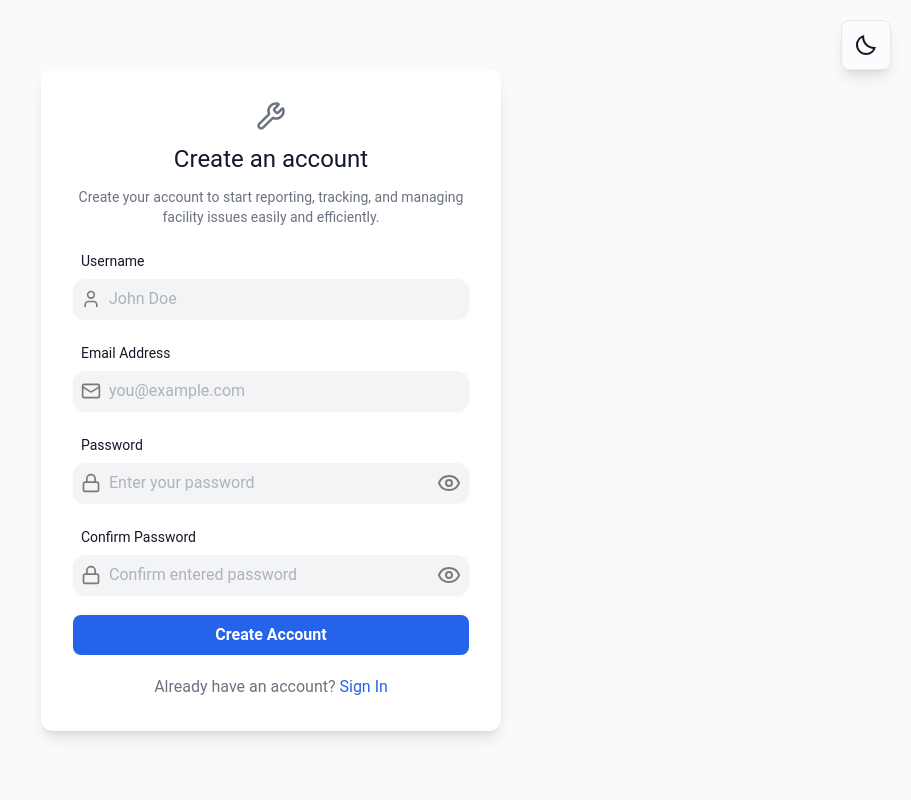
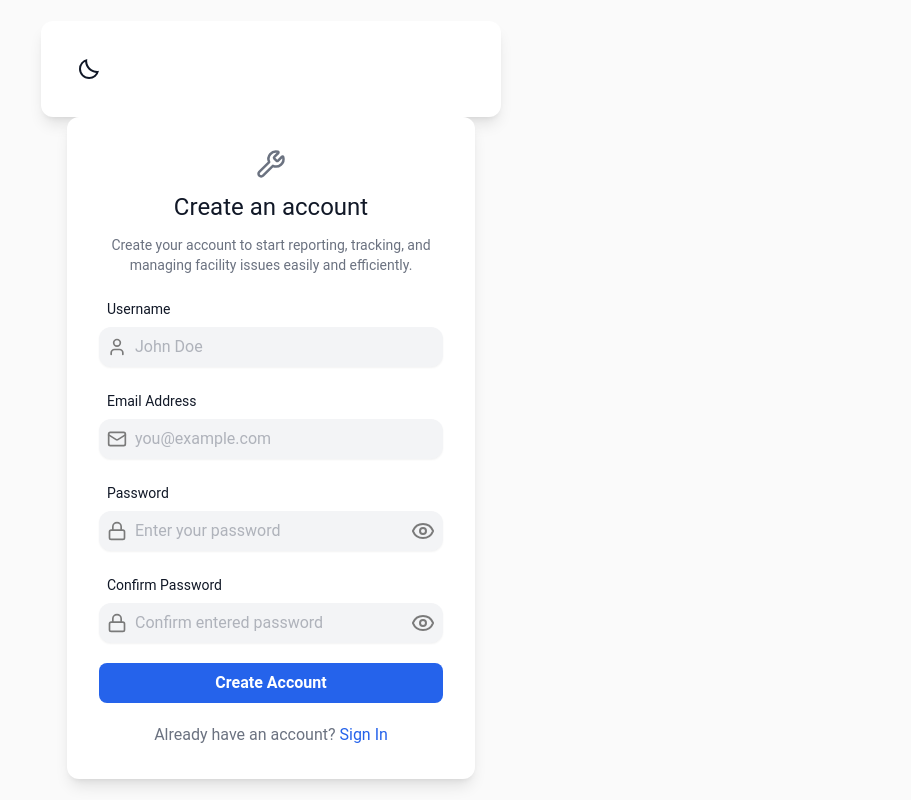
Before and after one commit to chizzy192/Facility-Report-Maintenance-App, a React (Vite) app: page /signup in a window 1280 px wide. Shown: the whole page, without its empty margins (369-1280 px from the left). Built offline with nearby package versions, Linux system fonts and the light colour scheme; no server answers.

Commit message:
textarea and forms

```diff
--- a/src/components/Catergory.jsx
+++ b/src/components/Catergory.jsx
@@ -8,7 +8,7 @@ function Catergory() {
                         <select
                         name="technicanCategory"
                          required
-                         className="bg-background/90 rounded-xl focus:rounded-xl flex p-2 hover:outline-3 outline-border text-text-muted shadow-sm items-center w-full">
+                         className="bg-gray-100 dark:bg-gray-900 rounded-xl focus:rounded-xl flex p-2 hover:outline-3 outline-border text-text-muted shadow-sm items-center w-full">
                             <option value="" disabled selected hidden className="text-text-muted">Select a category</option>
                             <option value="Electrical">Electrical</option>
                             <option value="Plumbing">Plumbing</option>
--- a/src/pages/Reporter/Sections/SubmitReport.jsx
+++ b/src/pages/Reporter/Sections/SubmitReport.jsx
@@ -3,6 +3,7 @@ import FormInput from '../../../components/FormInput'
 import Buttons from '../../../components/Buttons'
 import Catergory from '../../../components/Catergory'
 import ImageFile from '../../../components/ImageFile'
+import SectionHeader from '../../../components/SectionHeader'
 
 
 function SubmitReport() {
@@ -33,7 +34,7 @@ function SubmitReport() {
                       id="input-description"
                       required
                       placeholder="Provide detailed information about the maintenance issue"
-                      className="w-full text-[15px] px-3 py-1 rounded-md text-text-muted placeholder:text-gray-500 focus:outline-none"></textarea>
+                      className="bg-gray-100 dark:bg-gray-900 w-full text-[15px] px-3 py-1 rounded-md text-text-muted placeholder:text-gray-500 focus:outline-none"></textarea>
                   </div>
               </div>
 
--- a/src/pages/SignUp.jsx
+++ b/src/pages/SignUp.jsx
@@ -67,10 +67,10 @@ function SignUp() {
 
   return (
     <main className='w-full h-screen flex flex-col justify-center items-center '>
-        <div className='p-2 m-5 bg-background-black/50 rounded-lg border-border shadow-lg border absolute top-0 right-0 w-auto flex justify-center items-center' >
+        <div className='bg-background-black flex flex-col gap-5 w-80 sm:w-102 lg:w-115 px-6 py-6 sm:p-8 rounded-xl shadow-lg' >
             <Theme style='flex item-center cursor-pointer py-1'/>
         </div>
-        <div className='bg-background-black flex flex-col gap-5 w-80 sm:w-102 lg:w-115 px-6 py-6 sm:p-8 rounded-xl shadow-lg'>
+        <div className='flex flex-col gap-5 sm:w-102 py-6 sm:p-8 rounded-xl shadow-lg bg-white dark:bg-black w-85 min-h-152 px-5 pt-4'>
             <form onSubmit={handleSignUp} className=' flex flex-col gap-5 w-full'>
                 <figure className='flex flex-col justify-center items-center gap-3'>
                     <Wrench className='h-[30px] w-[30px] text-text-muted'/>
```
